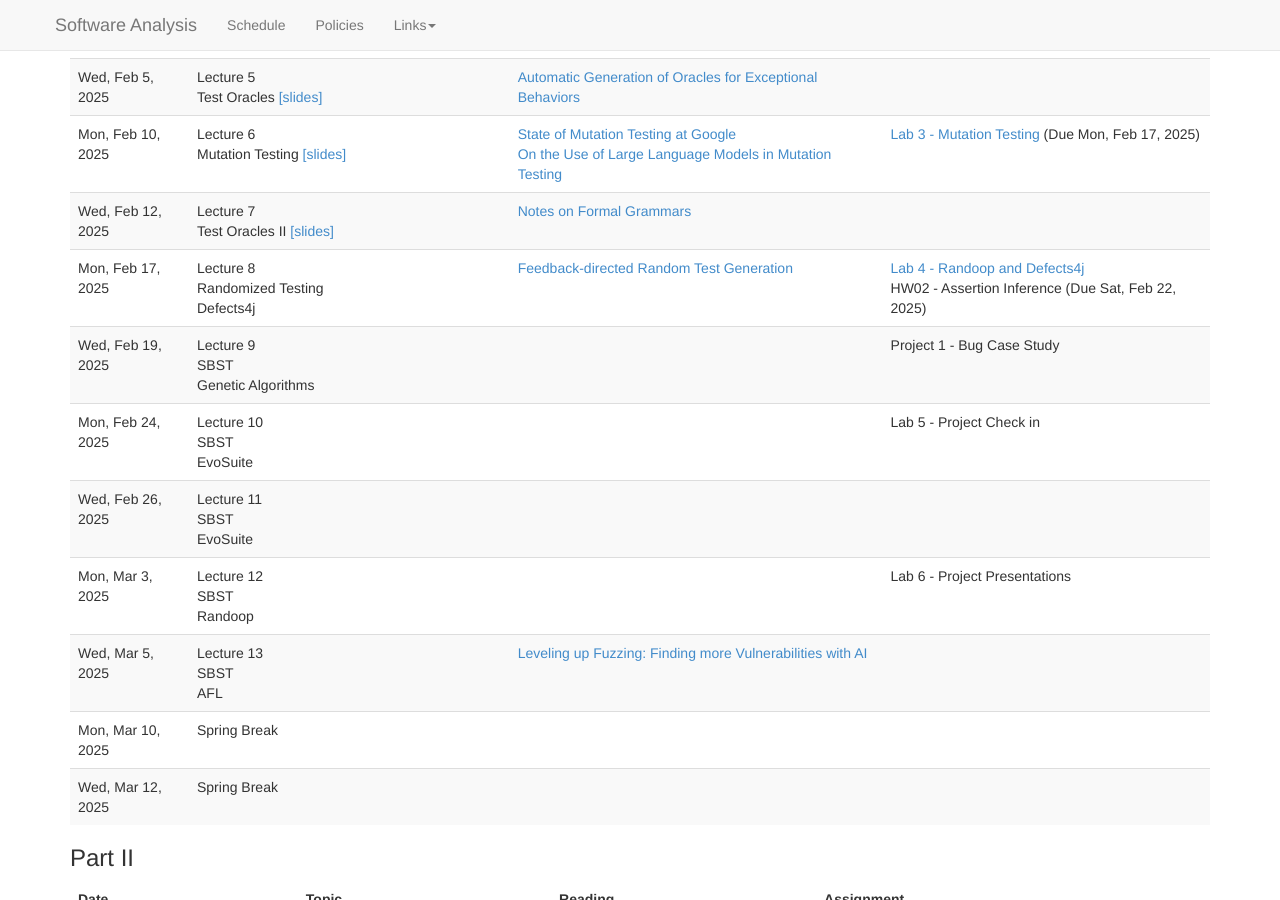
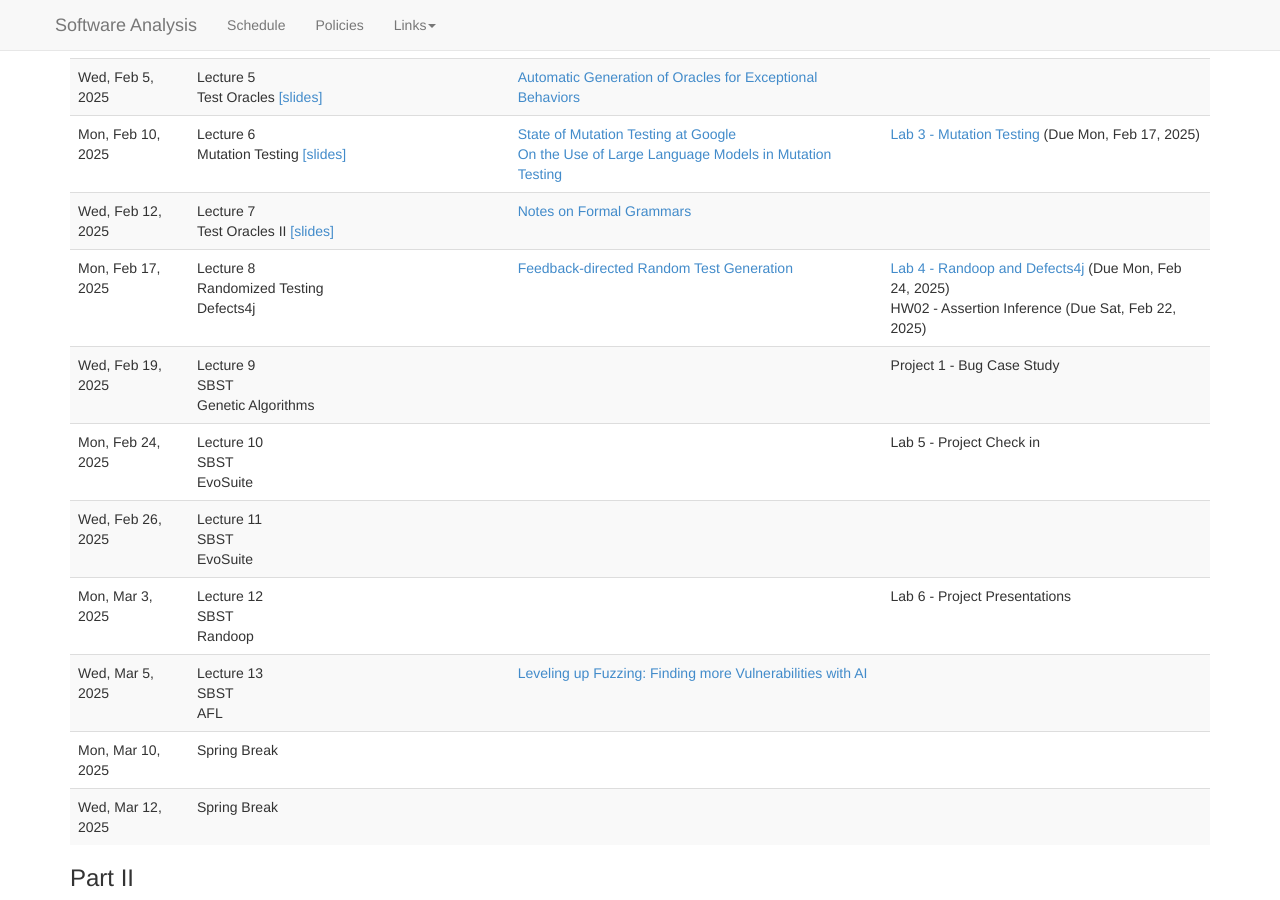
Before and after one commit to bmc-cs-software-analysis/383, a Jekyll site: the page built from schedule.md, in a window 1280 px wide and 900 px high, scrolled down 602 px. Built offline with Jekyll 4.4.1, drawn with Linux system fonts in a browser that asks for light colours; nearby versions of some CDN libraries.

Commit message:
lab 4 deadline

```diff
--- a/_data/schedule.yaml
+++ b/_data/schedule.yaml
@@ -114,6 +114,7 @@
         -
           title: "Lab 4 - Randoop and Defects4j"
           url: "labs/Lab04.html"
+          deadline: 2025-02-24
         -
           deadline: 2025-02-22
           title: "HW02 - Assertion Inference"
```
